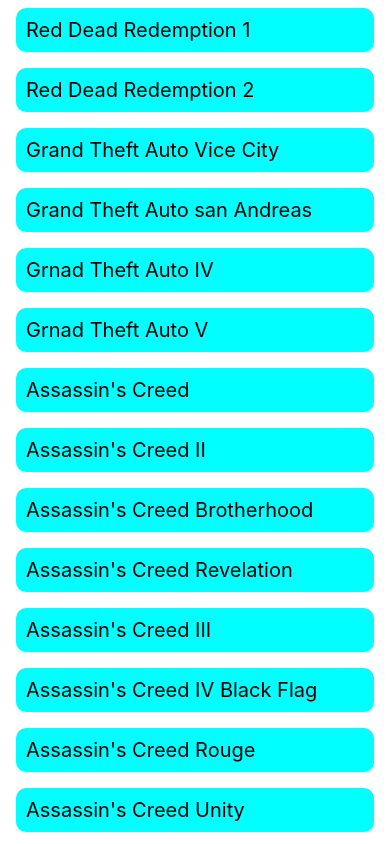
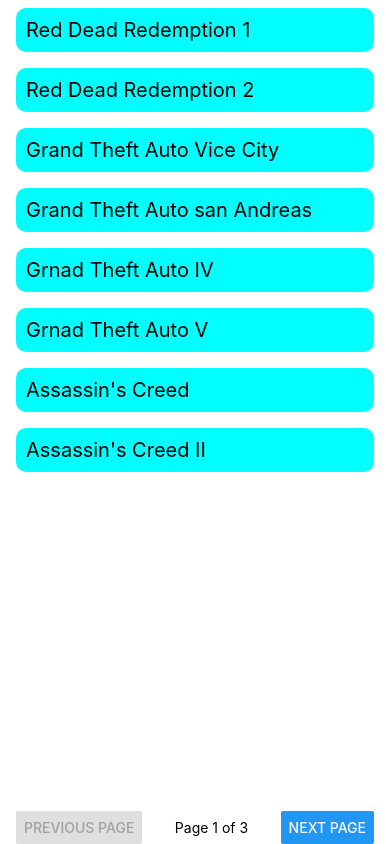
Before and after one commit to rishopbabu/RNAdvanced, a React Native app: screen / in a window 390 px wide. Built offline with nearby package versions, Linux system fonts and the light colour scheme.

Commit message:
flatlist with pagination button

```diff
--- a/Screens/FlatList.tsx
+++ b/Screens/FlatList.tsx
@@ -1,4 +1,4 @@
-import React from 'react';
+import React, {useState} from 'react';
 import {
   SafeAreaView,
   FlatList,
@@ -6,6 +6,7 @@
   Text,
   StatusBar,
   StyleSheet,
+  Button,
 } from 'react-native';
 
 // Data for FlatList
@@ -111,7 +112,7 @@
   },
 ];
 
-// const ITEMS_PER_PAGE = 8;
+const ITEMS_PER_PAGE = 8;
 
 type GameListProps = {
   title: string;
@@ -151,36 +152,35 @@
 export default function FlatListComponent() {
   console.log('rendering');
 
-  //   const [currentPage, setCurrentPage] = useState(1);
-  //   const totalPageCount = Math.ceil(GameList.length / ITEMS_PER_PAGE);
-  //   const visibleData = GameList.slice(
-  //     (currentPage - 1) * ITEMS_PER_PAGE,
-  //     currentPage * ITEMS_PER_PAGE,
-  //   );
+  const [currentPage, setCurrentPage] = useState(1);
+  const totalPageCount = Math.ceil(GameList.length / ITEMS_PER_PAGE);
+  const visibleData = GameList.slice(
+    (currentPage - 1) * ITEMS_PER_PAGE,
+    currentPage * ITEMS_PER_PAGE,
+  );
 
-  //   const handleNextPage = () => {
-  //     if (currentPage < totalPageCount) {
-  //       setCurrentPage(currentPage + 1);
-  //     }
-  //   };
+  const handleNextPage = () => {
+    if (currentPage < totalPageCount) {
+      setCurrentPage(currentPage + 1);
+    }
+  };
 
-  //   const handlePrevPage = () => {
-  //     if (currentPage > 1) {
-  //       setCurrentPage(currentPage - 1);
-  //     }
-  //   };
+  const handlePrevPage = () => {
+    if (currentPage > 1) {
+      setCurrentPage(currentPage - 1);
+    }
+  };
 
   return (
     <SafeAreaView style={styles.container}>
       <FlatList
         horizontal={false}
-        //data={visibleData}
-        data={GameList}
+        data={visibleData}
         renderItem={({item}) => <ListView title={item.title} />}
         keyExtractor={item => item.id}
         scrollEnabled={true}
       />
-      {/* <View style={styles.pagination}>
+      <View style={styles.pagination}>
         <Button
           title="Previous Page"
           onPress={handlePrevPage}
@@ -192,7 +192,7 @@
           onPress={handleNextPage}
           disabled={currentPage === totalPageCount}
         />
-      </View> */}
+      </View>
     </SafeAreaView>
   );
 }
```
